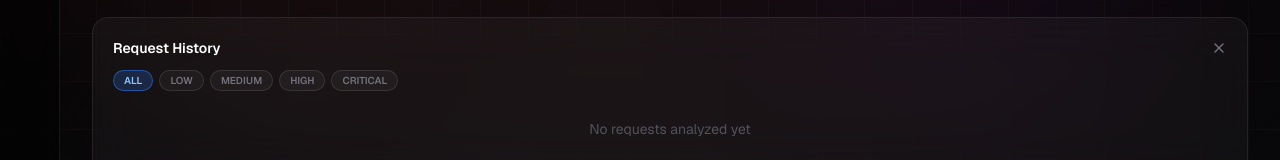
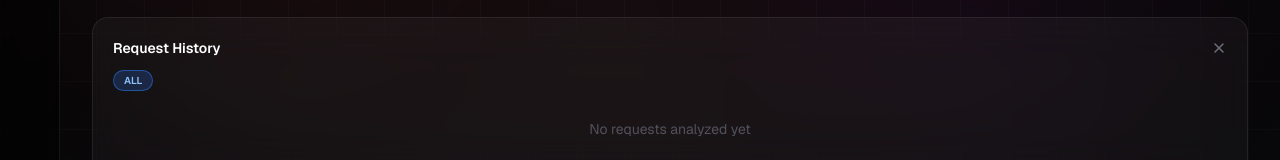
Before and after one commit to Aroool/sentinel-ai, a Next.js app in the folder frontend/: page / in a window 1280 px wide. Both pictures are taken after a click on the button "History". Shown: the part 255-415 px from the top of the page. Built offline with nearby package versions, Linux system fonts and the light colour scheme.

Commit message:
feat: show per-risk counts on history filter chips, hide empty filters

```diff
--- a/frontend/app/page.tsx
+++ b/frontend/app/page.tsx
@@ -964,13 +964,16 @@ export default function Home() {
                       <X className="h-4 w-4" />
                     </button>
                   </div>
-                  {/* Risk filter chips */}
+                  {/* Risk filter chips with counts */}
                   <div className="flex flex-wrap gap-1.5 mb-3">
-                    {(["ALL", "LOW", "MEDIUM", "HIGH", "CRITICAL"] as const).map((f) => (
+                    {(["ALL", "LOW", "MEDIUM", "HIGH", "CRITICAL"] as const).map((f) => {
+                      const count = f === "ALL" ? history.length : history.filter((h) => h.result.risk === f).length;
+                      if (f !== "ALL" && count === 0) return null;
+                      return (
                         <button
                           key={f}
                           onClick={() => setHistoryFilter(f)}
-                        className={`rounded-full border px-2.5 py-0.5 text-[10px] font-semibold transition-colors ${
+                          className={`flex items-center gap-1 rounded-full border px-2.5 py-0.5 text-[10px] font-semibold transition-colors ${
                             historyFilter === f
                               ? f === "ALL"
                                 ? "border-blue-500/50 bg-blue-500/20 text-blue-300"
@@ -979,8 +982,12 @@ export default function Home() {
                           }`}
                         >
                           {f}
+                          {count > 0 && (
+                            <span className="opacity-70">{count}</span>
+                          )}
                         </button>
-                    ))}
+                      );
+                    })}
                   </div>
                   {history.length === 0 ? (
                     <p className="text-sm text-zinc-600 text-center py-4">
```
Lines whose indentation alone changed are shown as unchanged.
